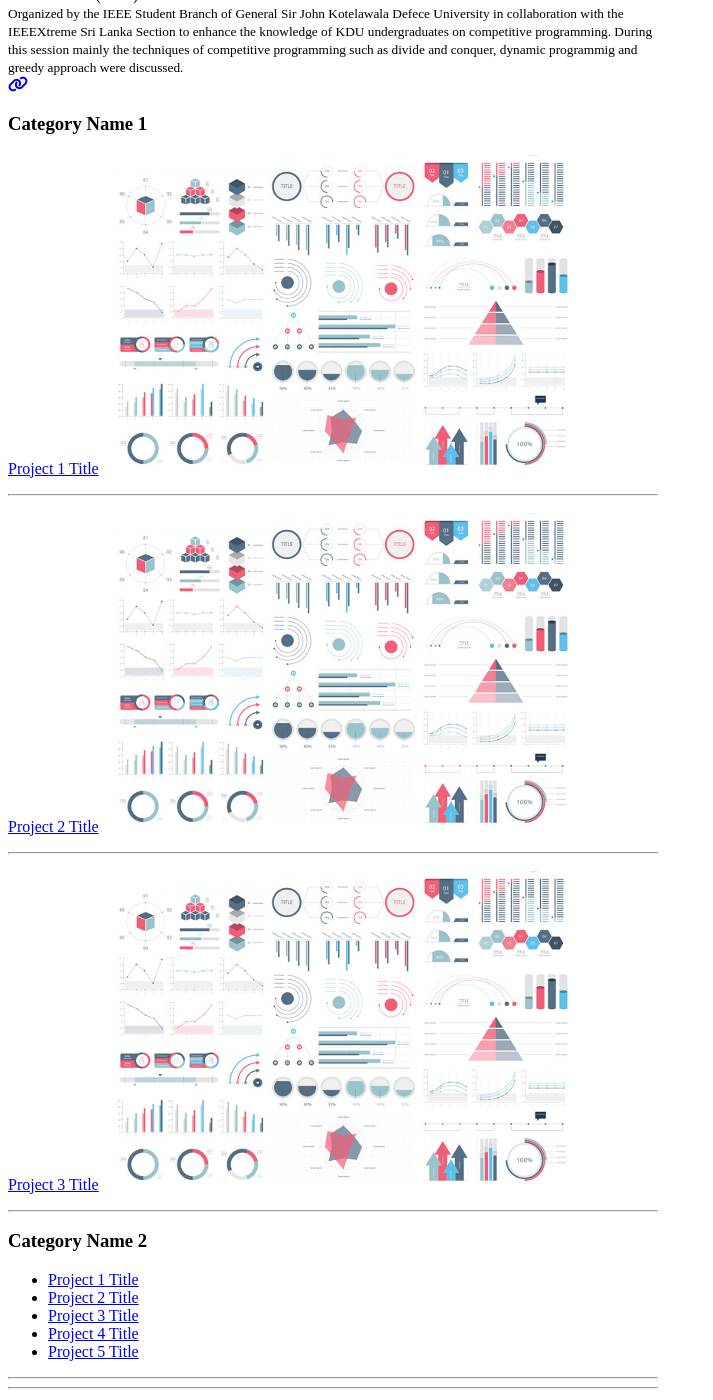
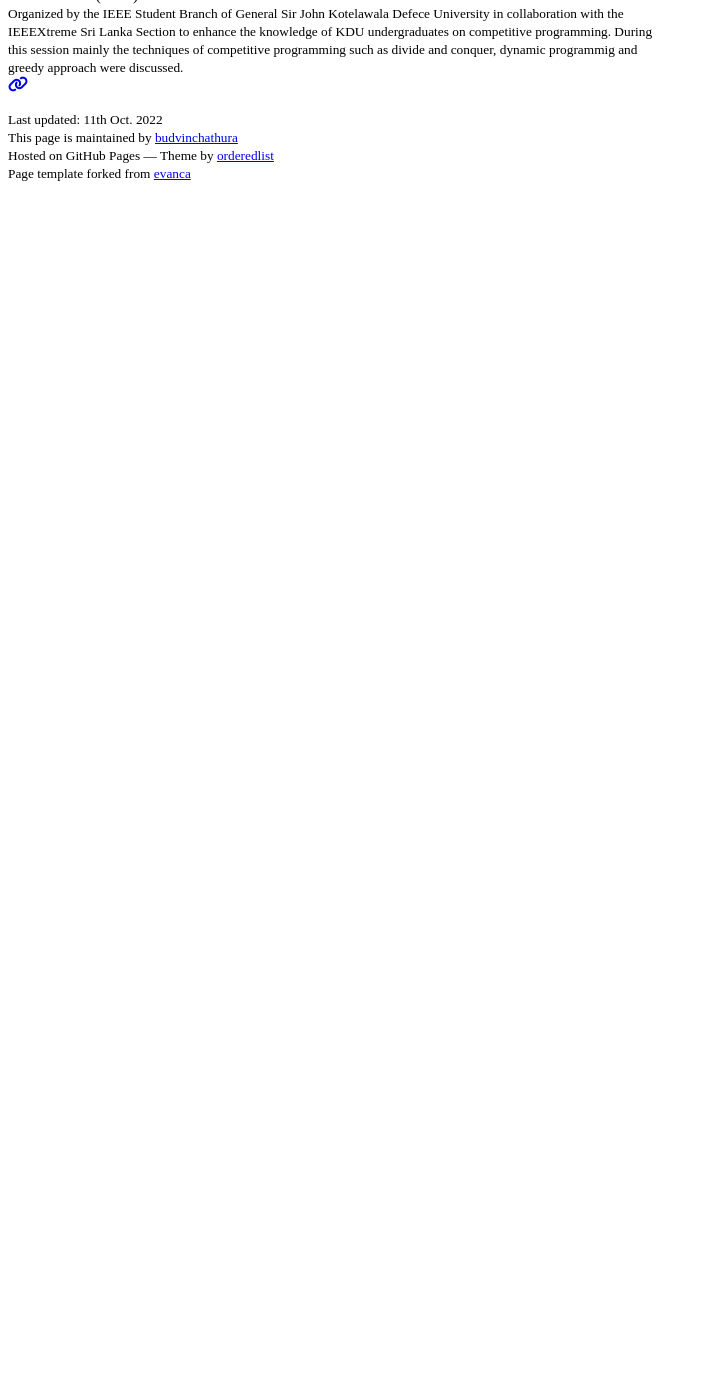
Before and after one commit to budvinchathura/budvinchathura.github.io, a Jekyll site: the page built from index.md, in a window 1280 px wide and 1400 px high, scrolled down 2523 px. Shown: the whole window, without its empty margins (0-713 px from the left). Built offline with Jekyll 4.4.1, drawn with Linux system fonts in a browser that asks for light colours; nearby versions of some CDN libraries; our own code applies the rules of GitHub Pages for plain Markdown files; a style sheet for code colours, icons or effects is not loaded; after the commit the page ends 2713 px from its top, so only the background shows below that.

Commit message:
Hide unwanted

```diff
--- a/index.md
+++ b/index.md
@@ -126,7 +126,7 @@ Organized by the IEEE Student Branch of General Sir John Kotelawala Defece Unive
 <br>
 <a href="https://events.vtools.ieee.org/m/284283"><i class="fa fa-link"></i></a>
 
-### Category Name 1
+<!-- ### Category Name 1
 
 [Project 1 Title](/sample_page)
 <img src="images/dummy_thumbnail.jpg?raw=true"/>
@@ -152,6 +152,5 @@ Organized by the IEEE Student Branch of General Sir John Kotelawala Defece Unive
 ---
 
 
-
-
 ---
+ -->
```
